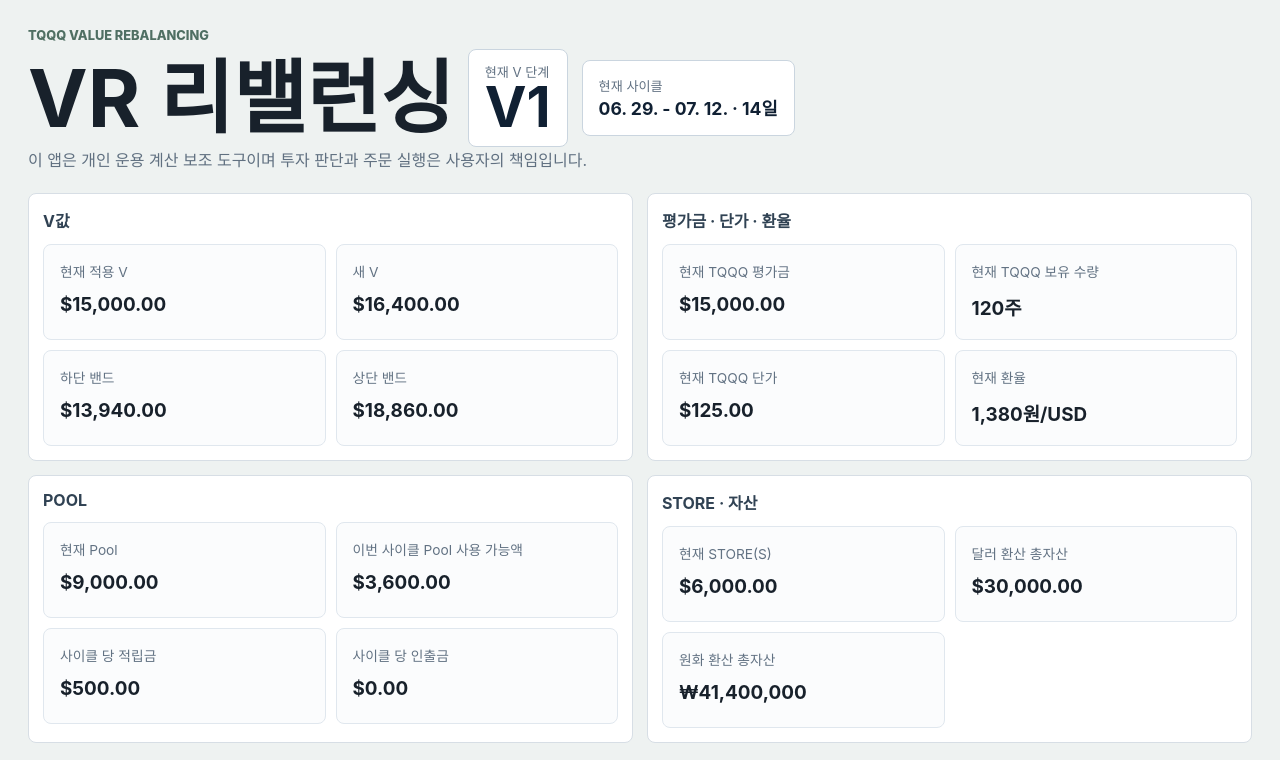
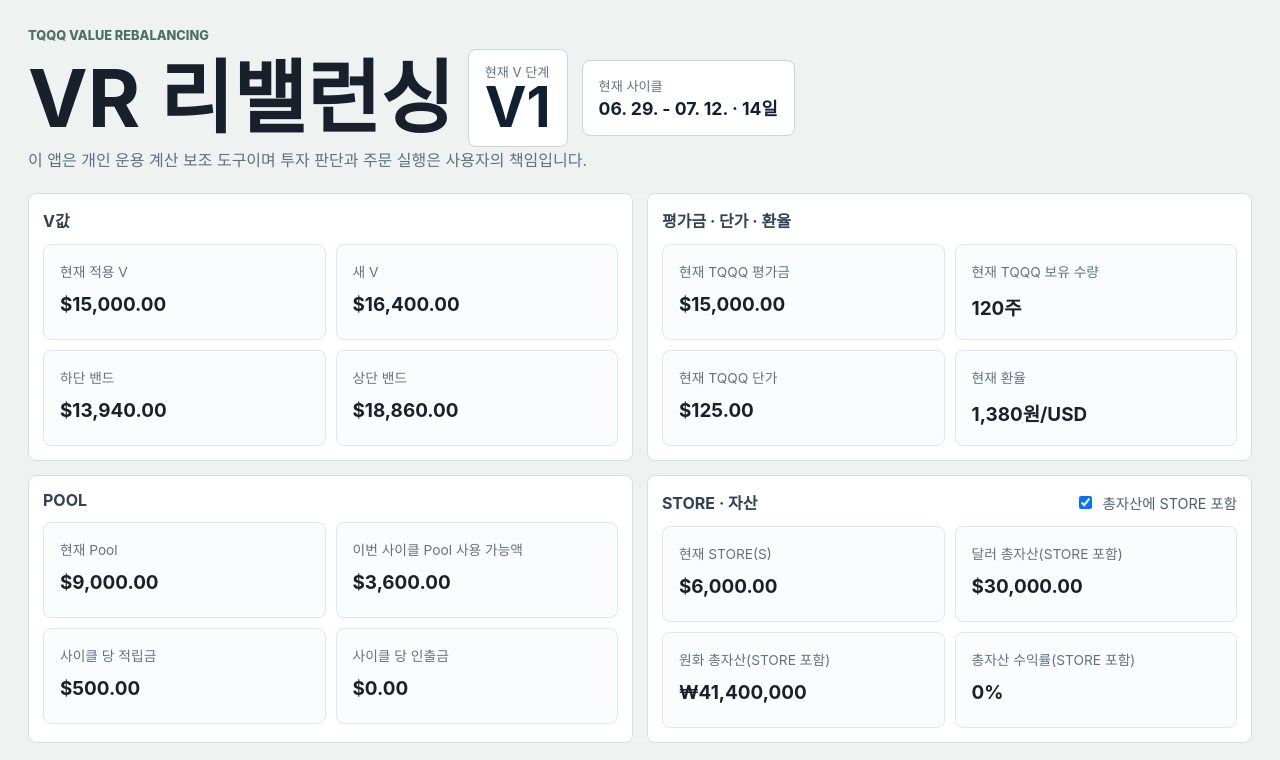
Before and after one commit to bookgoom891/VR-10Years-project, a React (Vite) app: page / in a window 1280 px wide. Shown: the top 760 px of the page. Built offline with nearby package versions, Linux system fonts and the light colour scheme.

Commit message:
Toggle store in asset returns

```diff
--- a/src/components/Dashboard.tsx
+++ b/src/components/Dashboard.tsx
@@ -1,5 +1,6 @@
+import { useState } from "react";
 import type { CycleInput, CycleResult, StrategySettings } from "../types";
-import { krw, money, price, shares } from "./fields";
+import { krw, money, percent, price, shares } from "./fields";
 
 interface Props {
   settings: StrategySettings;
@@ -17,9 +18,17 @@
 }
 
 export default function Dashboard({ settings, cycle, result }: Props) {
+  const [includeStoreInAssets, setIncludeStoreInAssets] = useState(true);
   const tqqqEquity = cycle.endingPrice * cycle.shares;
-  const totalUsdAssets = tqqqEquity + cycle.currentPool + cycle.currentStore;
-  const totalKrwAssets = totalUsdAssets * cycle.exchangeRate;
+  const totalUsdWithStore = tqqqEquity + cycle.currentPool + cycle.currentStore;
+  const totalUsdWithoutStore = tqqqEquity + cycle.currentPool;
+  const displayedTotalUsd = includeStoreInAssets ? totalUsdWithStore : totalUsdWithoutStore;
+  const displayedInitialCapital = includeStoreInAssets
+    ? settings.initialCapital
+    : settings.initialCapital - settings.initialStore;
+  const returnRate = displayedInitialCapital > 0
+    ? (displayedTotalUsd - displayedInitialCapital) / displayedInitialCapital
+    : 0;
 
   return (
     <section className="dashboard dashboard-grouped">
@@ -54,11 +63,22 @@
       </div>
 
       <div className="dashboard-area asset-area">
-        <h2>STORE · 자산</h2>
+        <div className="area-heading">
+          <h2>STORE · 자산</h2>
+          <label className="asset-toggle">
+            <input
+              type="checkbox"
+              checked={includeStoreInAssets}
+              onChange={(event) => setIncludeStoreInAssets(event.target.checked)}
+            />
+            총자산에 STORE 포함
+          </label>
+        </div>
         <div className="metric-grid">
           <MetricCard label="현재 STORE(S)" value={money(cycle.currentStore)} />
-          <MetricCard label="달러 환산 총자산" value={money(totalUsdAssets)} />
-          <MetricCard label="원화 환산 총자산" value={krw(totalKrwAssets)} />
+          <MetricCard label={includeStoreInAssets ? "달러 총자산(STORE 포함)" : "달러 총자산(STORE 제외)"} value={money(displayedTotalUsd)} />
+          <MetricCard label={includeStoreInAssets ? "원화 총자산(STORE 포함)" : "원화 총자산(STORE 제외)"} value={krw(displayedTotalUsd * cycle.exchangeRate)} />
+          <MetricCard label={includeStoreInAssets ? "총자산 수익률(STORE 포함)" : "총자산 수익률(STORE 제외)"} value={percent(returnRate)} />
         </div>
       </div>
     </section>
--- a/src/styles.css
+++ b/src/styles.css
@@ -155,6 +155,27 @@
   margin-bottom: 12px;
   color: #304253;
   font-size: 1rem;
+}
+
+.area-heading {
+  display: flex;
+  flex-wrap: wrap;
+  gap: 10px 16px;
+  align-items: center;
+  justify-content: space-between;
+  margin-bottom: 12px;
+}
+
+.area-heading h2 {
+  margin-bottom: 0;
+}
+
+.asset-toggle {
+  display: inline-flex;
+  gap: 8px;
+  align-items: center;
+  color: #4e5e6e;
+  font-size: 0.9rem;
 }
 
 .metric-grid {
```
